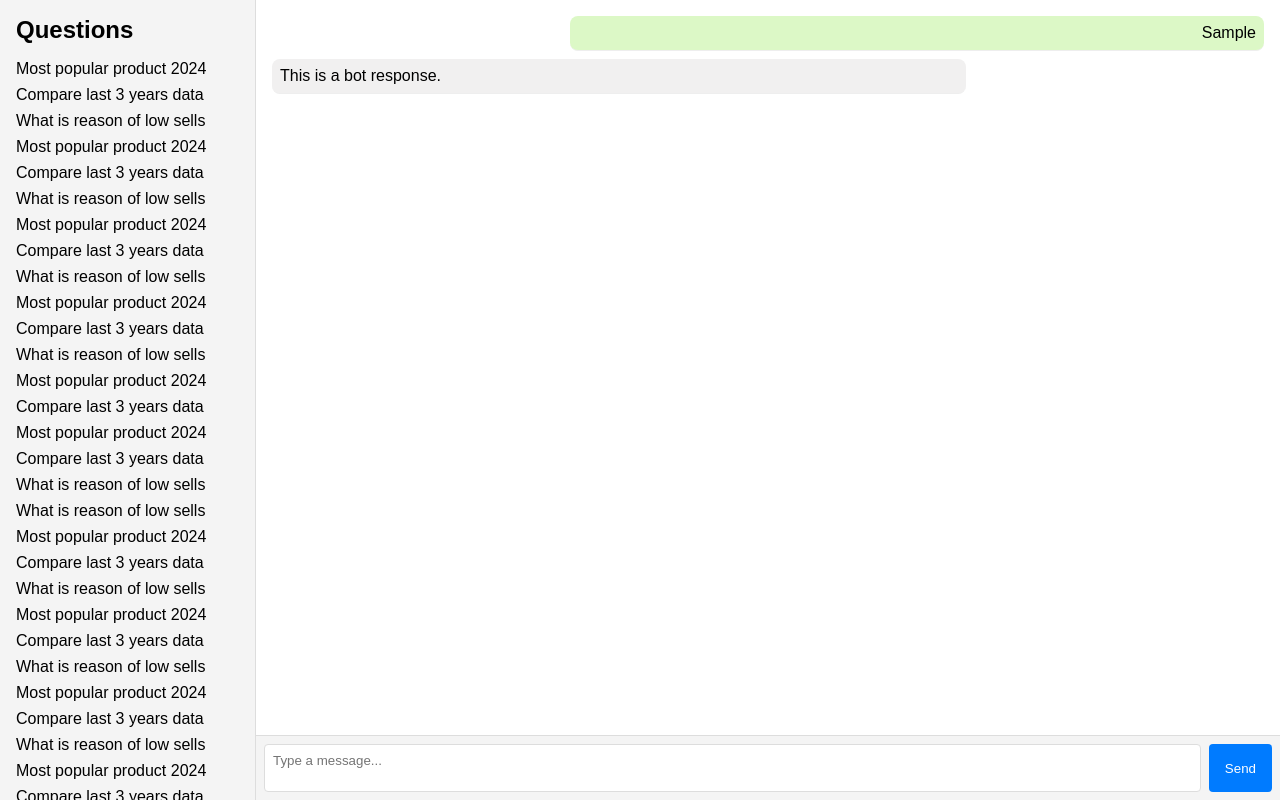
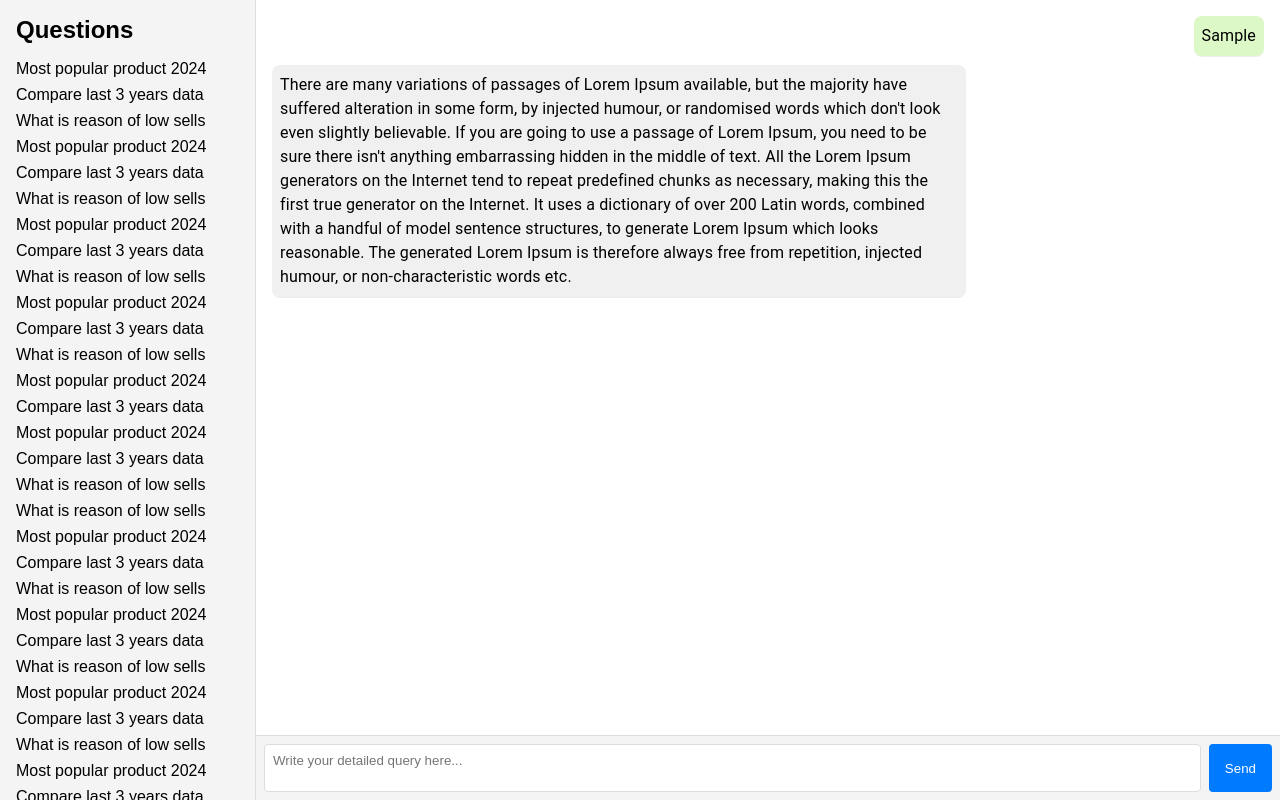
Before and after one commit to riddhesh-jangid/InsightBOT, a React (Create React App) app: page / in a window 1280 px wide. Both pictures are taken after typing "Sample" into the empty fields and a click on the button "Send". Built offline with nearby package versions, Linux system fonts and the light colour scheme.

Commit message:
Checkpoint 3: Fixing the background box size of messages.

```diff
--- a/src/components/ChatBox.js
+++ b/src/components/ChatBox.js
@@ -2,14 +2,23 @@
 import ChatList from './ChatList';
 import ChatInput from './ChatInput';
 
+
 const ChatBox = () => {
+  const bot_response = "There are many variations of passages of Lorem Ipsum available, but the majority have suffered alteration in some form, by injected humour, or randomised words which don't look even slightly believable. If you are going to use a passage of Lorem Ipsum, you need to be sure there isn't anything embarrassing hidden in the middle of text. All the Lorem Ipsum generators on the Internet tend to repeat predefined chunks as necessary, making this the first true generator on the Internet. It uses a dictionary of over 200 Latin words, combined with a handful of model sentence structures, to generate Lorem Ipsum which looks reasonable. The generated Lorem Ipsum is therefore always free from repetition, injected humour, or non-characteristic words etc."
   const [messages, setMessages] = useState([]);
 
+  // append a message in messages array
+  // {sender: '', text: ''} is one element in messages array
   const addMessage = (text) => {
     setMessages([...messages, { sender: 'user', text }]);
-    // Simulate bot response
+
+
+    // RACTION: Here you need to send the token to the backend
+    // Wait for the response and add the response in messages array
+    // if more than one response is coming then use loop to add
+
     setTimeout(() => {
-      setMessages((prevMessages) => [...prevMessages, { sender: 'bot', text: 'This is a bot response.' }]);
+      setMessages((prevMessages) => [...prevMessages, { sender: 'bot', text: bot_response }]);
     }, 1000);
   };
 
--- a/src/components/ChatInput.js
+++ b/src/components/ChatInput.js
@@ -3,22 +3,27 @@
 const ChatInput = ({ addMessage }) => {
   const [input, setInput] = useState('');
 
+  // will trigger when user submit
   const handleSubmit = (e) => {
     e.preventDefault();
     if (input.trim()) {
-      addMessage(input);
-      setInput('');
+      addMessage(input); // call addMessage method
+      setInput(''); // empty the input
     }
   };
 
   return (
+    // taking user input
     <form className="chatinput" onSubmit={handleSubmit}>
+
       <textarea
         value={input}
         onChange={(e) => setInput(e.target.value)}
-        placeholder="Type a message..."
+        placeholder="Write your detailed query here..."
       />
+
       <button type="submit">Send</button>
+
     </form>
   );
 };
--- a/src/components/ChatList.js
+++ b/src/components/ChatList.js
@@ -1,4 +1,5 @@
 import React, { useEffect, useRef } from 'react';
+import { Box, Typography } from '@mui/material';
 
 const ChatList = ({ messages }) => {
   const chatListRef = useRef(null);
@@ -8,15 +9,56 @@
     chatListRef.current.scrollTop = chatListRef.current.scrollHeight;
   }, [messages]);
 
+  // return (
+  //   <div className="chatlist" ref={chatListRef}>
+  //     {messages.map((msg, index) => (
+  //       <div key={index} className={`message ${msg.sender === 'user' ? 'user-message' : 'bot-message'}`}>
+  //         {msg.text}
+  //       </div>
+  //     ))}
+  //   </div>
+  // );
+
   return (
-    <div className="chatlist" ref={chatListRef}>
+    <Box
+      ref={chatListRef}
+      sx={{
+        flex: 1,
+        padding: '1rem',
+        overflowY: 'auto',
+        borderBottom: '1px solid #ddd',
+        height: 'calc(100vh - 100px)', // Adjust as needed for your layout
+      }}
+    >
       {messages.map((msg, index) => (
-        <div key={index} className={`message ${msg.sender === 'user' ? 'user-message' : 'bot-message'}`}>
-          {msg.text}
-        </div>
+        <Box
+          key={index}
+          sx={{
+            display: 'flex',
+            justifyContent: msg.sender === 'user' ? 'flex-end' : 'flex-start',
+            marginBottom: '0.5rem',
+          }}
+        >
+          <Box
+            sx={{
+              padding: '0.5rem',
+              borderBottom: '1px solid #eee',
+              borderRadius: '8px',
+              wordWrap: 'break-word',
+              display: 'inline-block',
+              maxWidth: msg.sender === 'user' ? '50%' : '70%',
+              backgroundColor: msg.sender === 'user' ? '#dcf8c6' : '#f1f0f0',
+              textAlign: msg.sender === 'user' ? 'right' : 'left',
+              whiteSpace: 'pre-wrap', // Preserves whitespace and breaks lines
+            }}
+          >
+            <Typography variant="body1">{msg.text}</Typography>
+          </Box>
+        </Box>
       ))}
-    </div>
+    </Box>
   );
+
 };
 
 export default ChatList;
--- a/src/styles.css
+++ b/src/styles.css
@@ -65,6 +65,37 @@
   text-align: left;
 }
 
+
+
+.message {
+  padding: 0.5rem;
+  border-bottom: 1px solid #eee;
+  margin-bottom: 0.5rem;
+  border-radius: 8px;
+  word-wrap: break-word;
+  display: inline-block;
+}
+
+.user-message {
+  max-width: 50%; /* Maximum width for user messages */
+  background-color: #dcf8c6;
+  text-align: right;
+  margin-left: auto;
+  word-wrap: break-word; /* Ensures long words break */
+  white-space: pre-wrap; /* Preserves whitespace and breaks lines */
+}
+
+.bot-message {
+  max-width: 70%; /* Maximum width for bot messages */
+  background-color: #f1f0f0;
+  text-align: left;
+  margin-right: auto;
+  word-wrap: break-word; /* Ensures long words break */
+  white-space: pre-wrap; /* Preserves whitespace and breaks lines */
+}
+
+
+
 .chatinput {
   display: flex;
   padding: 0.5rem;
```
